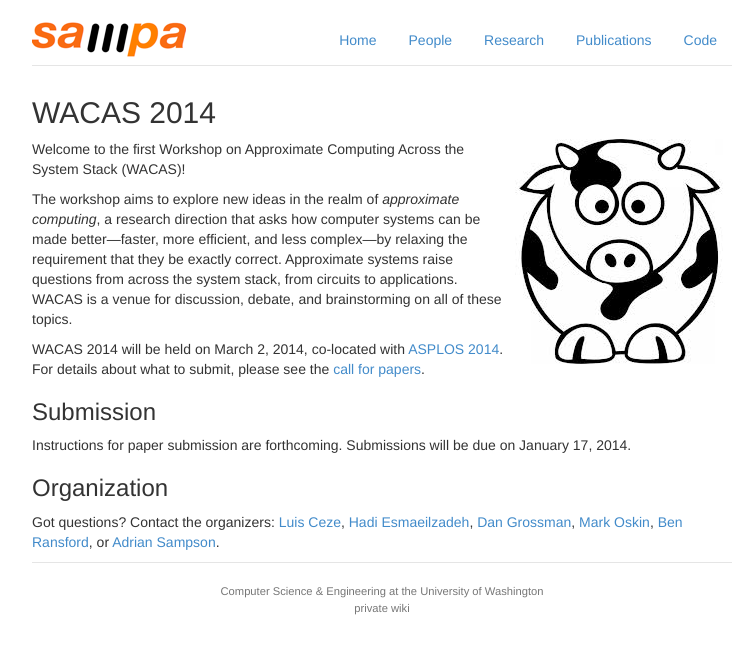
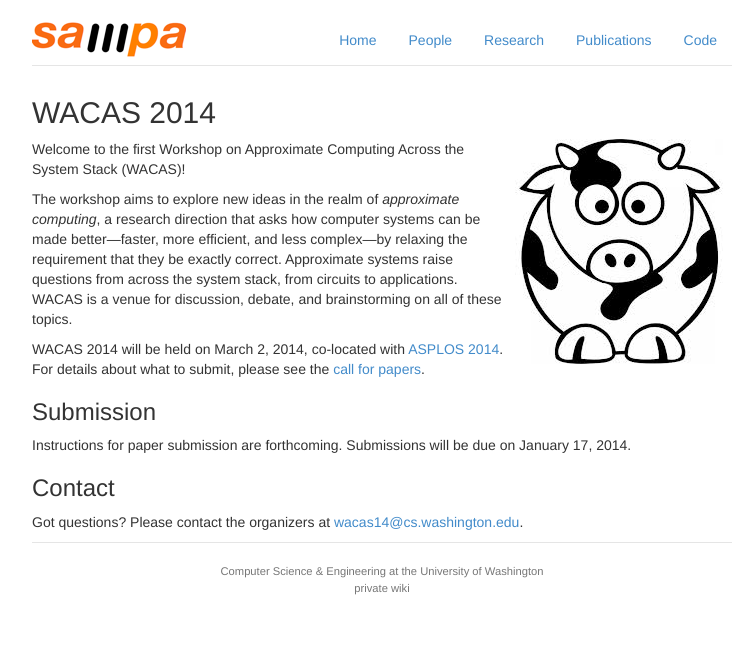
Before and after one commit to uwsampa/sampa-public, a Jekyll site: the page built from wacas14/index.md, in a window 1280 px wide. Shown: the top 654 px of the page, without its empty margins (258-1010 px from the left). Built offline with Jekyll 4.4.1, drawn with Linux system fonts in a browser that asks for light colours; Markdown is read by kramdown in place of the engine named in the settings.

Commit message:
special email address

```diff
--- a/wacas14/index.md
+++ b/wacas14/index.md
@@ -30,14 +30,9 @@ Instructions for paper submission are forthcoming. Submissions will be due on
 January 17, 2014.
 
 
-### Organization
+### Contact
 
-Got questions? Contact the organizers:
-[Luis Ceze][], [Hadi Esmaeilzadeh][], [Dan Grossman][], [Mark Oskin][], [Ben Ransford][], or [Adrian Sampson][].
+Got questions? Please contact the organizers at
+[wacas14@cs.washington.edu][list].
 
-[Adrian Sampson]: http://homes.cs.washington.edu/~asampson/
-[Ben Ransford]: http://homes.cs.washington.edu/~ransford/
-[Mark Oskin]: http://homes.cs.washington.edu/~oskin/
-[Dan Grossman]: http://homes.cs.washington.edu/~djg/
-[Hadi Esmaeilzadeh]: http://www.cc.gatech.edu/~hadi/
-[Luis Ceze]: http://homes.cs.washington.edu/~luisceze/
+[list]: mailto:wacas14@cs.washington.edu
```
Also changed, not shown: wacas14/cfp.md (+4 -1 lines).
